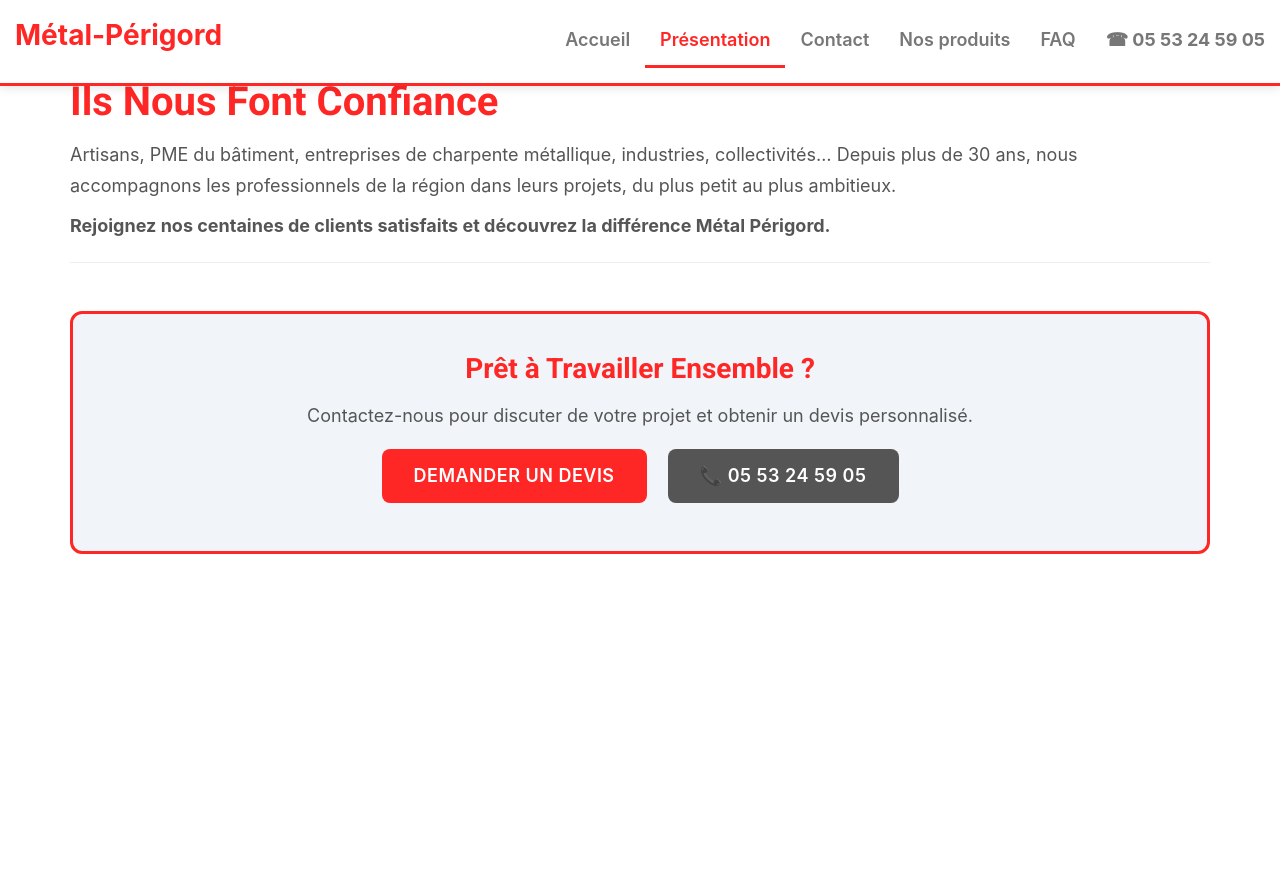
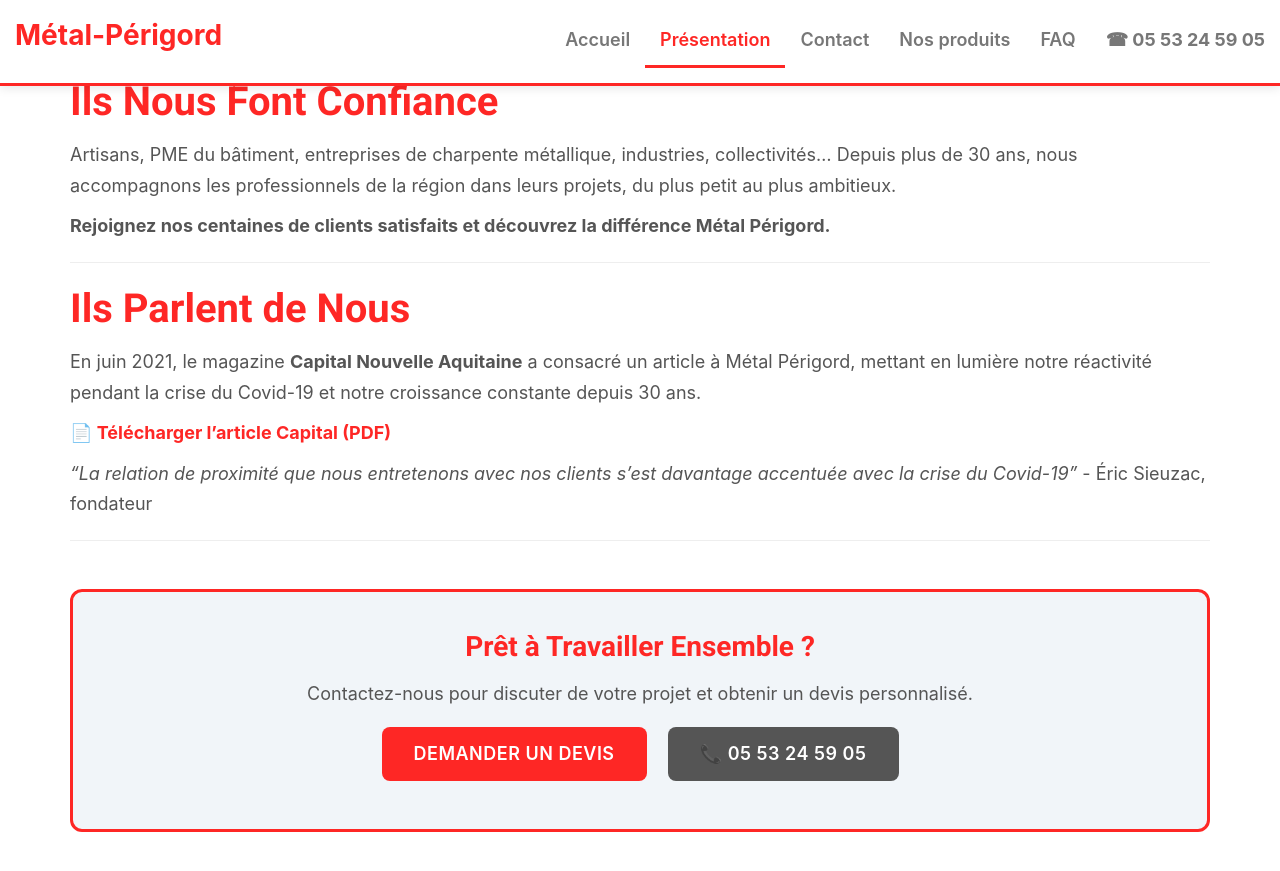
Before and after one commit to metalperigord/metalperigord.github.io, a Jekyll site: the page built from presentation.md, in a window 1280 px wide and 900 px high, scrolled down 1950 px. Shown: the top 871 px of the window. Built offline with Jekyll 4.4.1, drawn with Linux system fonts in a browser that asks for light colours; before the commit the page ends 2572 px from its top, so only the background shows below that.

Commit message:
feat: add capital article

```diff
--- a/presentation.md
+++ b/presentation.md
@@ -74,6 +74,16 @@
 
 ---
 
+## Ils Parlent de Nous
+
+En juin 2021, le magazine **Capital Nouvelle Aquitaine** a consacré un article à Métal Périgord, mettant en lumière notre réactivité pendant la crise du Covid-19 et notre croissance constante depuis 30 ans.
+
+**[📄 Télécharger l'article Capital (PDF)](/public/METAL PERIGORD - CAPITAL NOUVELLE AQUITAINE.pdf)**
+
+*"La relation de proximité que nous entretenons avec nos clients s'est davantage accentuée avec la crise du Covid-19"* - Éric Sieuzac, fondateur
+
+---
+
 <div class="cta-box">
   <h3>Prêt à Travailler Ensemble ?</h3>
   <p>Contactez-nous pour discuter de votre projet et obtenir un devis personnalisé.</p>
```
